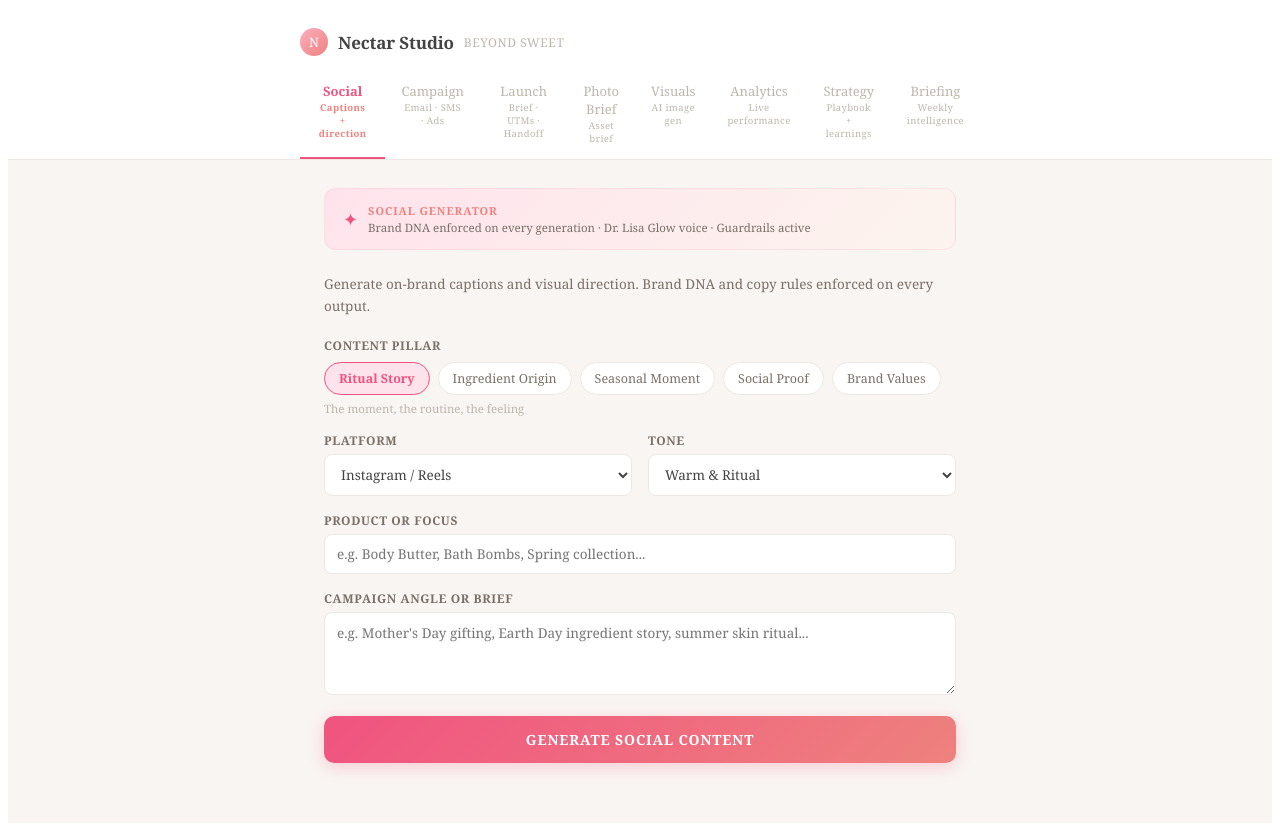
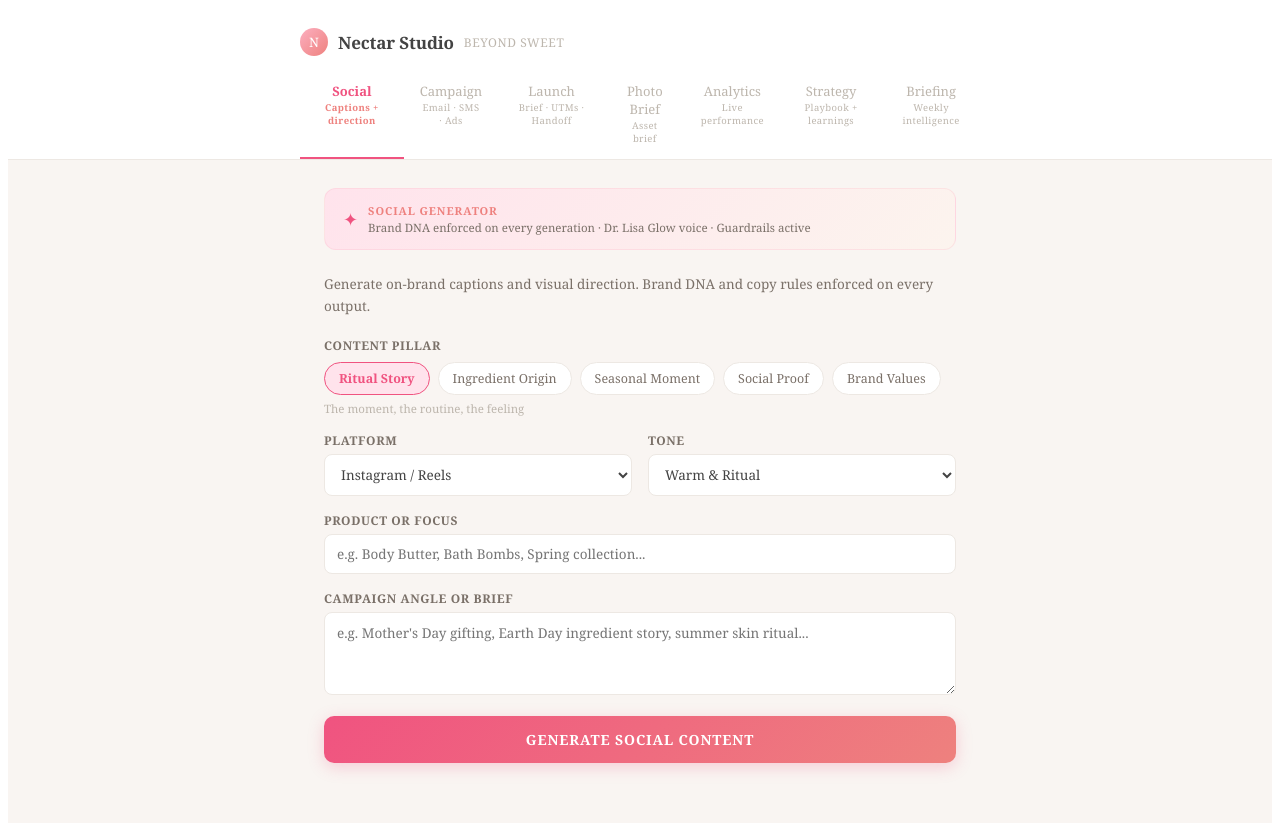
Before and after one commit to kelsey-cyber/nectar-studio, a React (Vite) app: page / in a window 1280 px wide. Built offline with nearby package versions, Linux system fonts and the light colour scheme.

Commit message:
Update App.jsx

```diff
--- a/src/App.jsx
+++ b/src/App.jsx
@@ -1889,7 +1889,6 @@
     {id:"campaign",label:"Campaign",icon:"◈",sub:"Email · SMS · Ads"},
     {id:"launch",label:"Launch",icon:"→",sub:"Brief · UTMs · Handoff"},
     {id:"photo",label:"Photo Brief",icon:"◉",sub:"Asset brief"},
-    {id:"visuals",label:"Visuals",icon:"✿",sub:"AI image gen"},
     {id:"analytics",label:"Analytics",icon:"▲",sub:"Live performance"},
     {id:"strategy",label:"Strategy",icon:"◆",sub:"Playbook + learnings"},
     {id:"briefing",label:"Briefing",icon:"◎",sub:"Weekly intelligence"},
@@ -1902,7 +1901,6 @@
     campaign:  <Campaign setCtx={setCtx} playbook={playbook}/>,
     launch:    <Launch playbook={playbook}/>,
     photo:     <PhotoBrief ctx={ctx} playbook={playbook}/>,
-    visuals:   <Visuals ctx={ctx} />,
     analytics: <Analytics playbook={playbook} savePlaybook={savePlaybook}/>,
     strategy:  <Strategy playbook={playbook} savePlaybook={savePlaybook}/>,
     briefing:  <WeeklyBriefing />,
```
